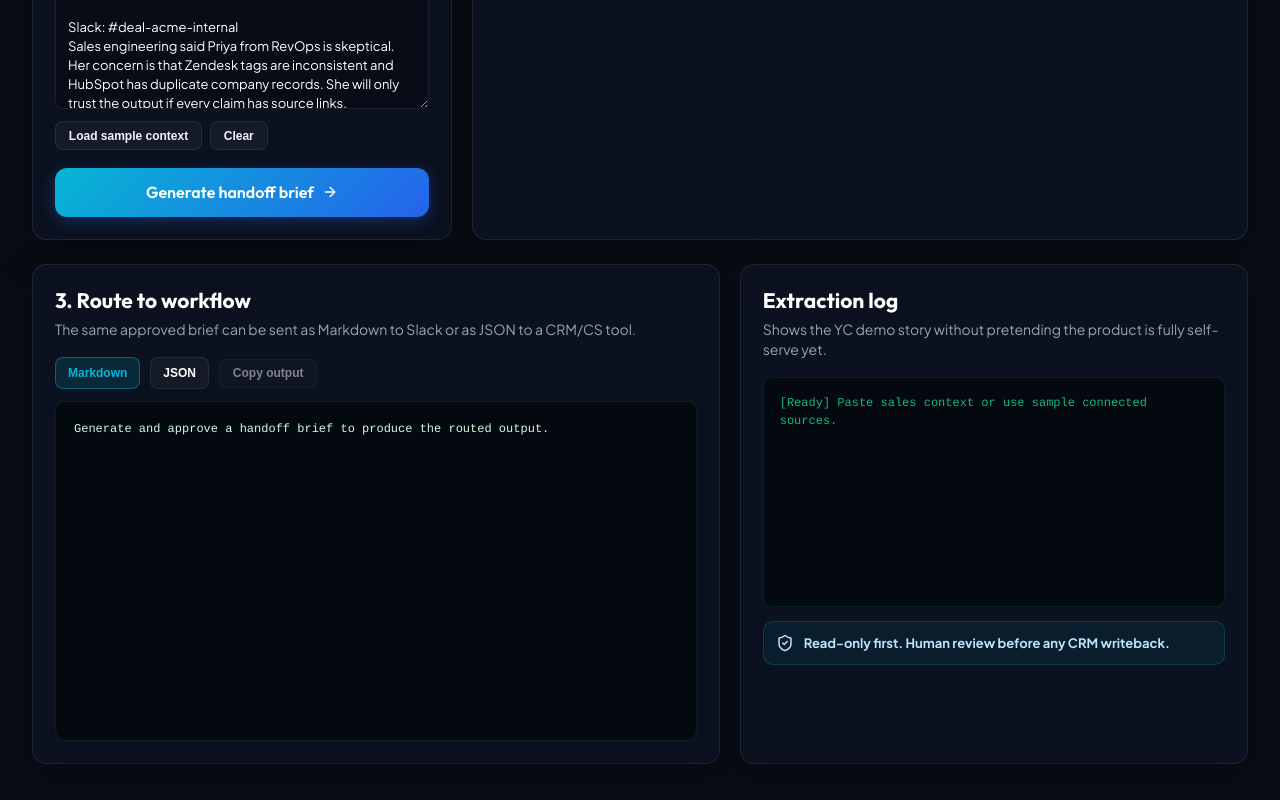
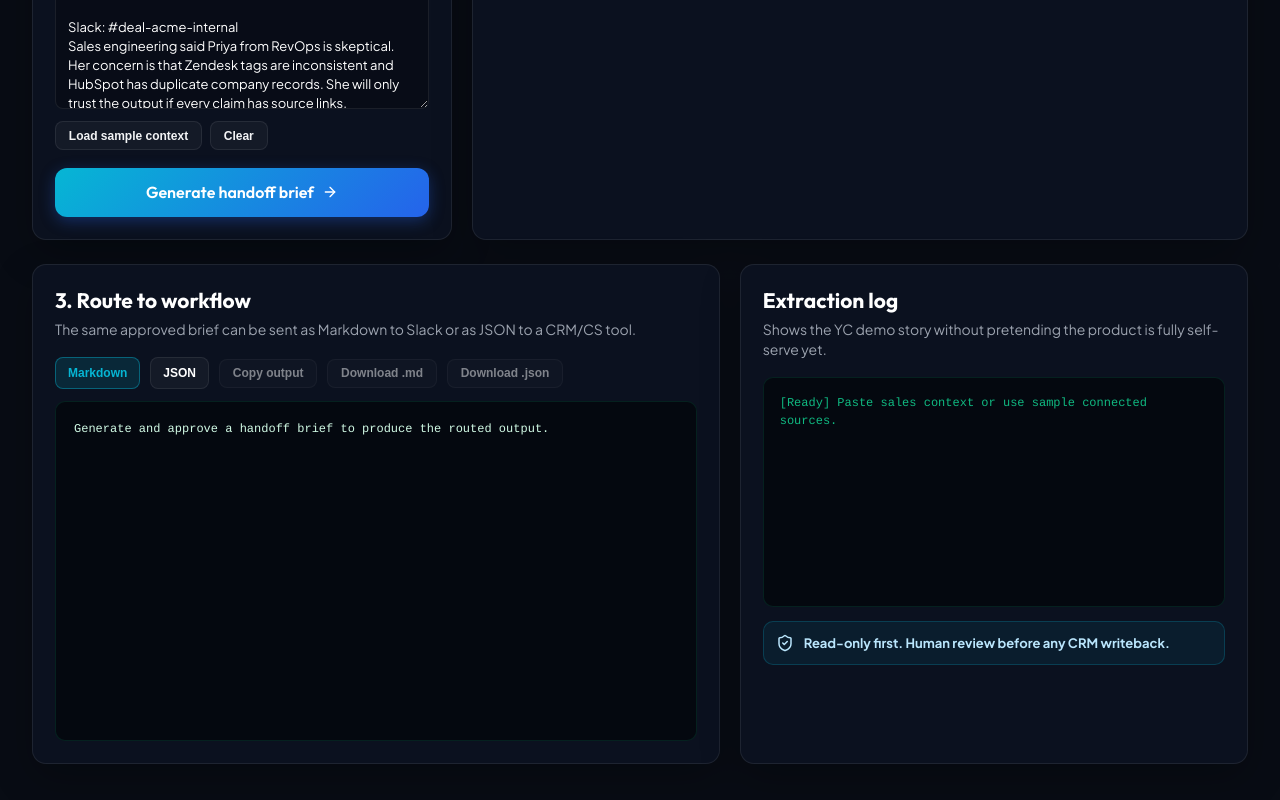
Before and after one commit to adityacs50-lab/Company-brain, a Next.js app: page /admin/handoff in a window 1280 px wide. Shown: the part 859-1659 px from the top of the page. Built offline with nearby package versions, Linux system fonts and the light colour scheme.

Commit message:
Add handoff brief file exports

```diff
--- a/src/app/admin/handoff/page.tsx
+++ b/src/app/admin/handoff/page.tsx
@@ -339,6 +339,40 @@ export default function HandoffDemoPage() {
     }
   };
 
+  const downloadOutput = (mode: 'markdown' | 'json') => {
+    if (!brief) return;
+
+    const fileBody = mode === 'markdown'
+      ? toMarkdown(brief)
+      : JSON.stringify(
+          {
+            format: 'company_brain_sales_to_cs_handoff_brief',
+            approval: isApproved ? 'human_approved' : 'needs_review',
+            brief,
+          },
+          null,
+          2
+        );
+    const extension = mode === 'markdown' ? 'md' : 'json';
+    const mimeType = mode === 'markdown' ? 'text/markdown' : 'application/json';
+    const safeCustomer = brief.customer.toLowerCase().replace(/[^a-z0-9]+/g, '-').replace(/^-+|-+$/g, '') || 'customer';
+    const blob = new Blob([fileBody], { type: `${mimeType};charset=utf-8` });
+    const url = URL.createObjectURL(blob);
+    const link = document.createElement('a');
+
+    link.href = url;
+    link.download = `${safeCustomer}-sales-to-cs-handoff.${extension}`;
+    document.body.appendChild(link);
+    link.click();
+    document.body.removeChild(link);
+    URL.revokeObjectURL(url);
+
+    setLogs((current) => [
+      ...current,
+      `[Export] Downloaded ${extension.toUpperCase()} handoff brief for ${brief.customer}.`,
+    ]);
+  };
+
   return (
     <main className="handoff-shell">
       <nav className="handoff-nav">
@@ -613,6 +647,12 @@ export default function HandoffDemoPage() {
             <button type="button" className="btn-secondary" disabled={!output} onClick={copyOutput}>
               {copied ? 'Copied' : 'Copy output'}
             </button>
+            <button type="button" className="btn-secondary" disabled={!brief} onClick={() => downloadOutput('markdown')}>
+              Download .md
+            </button>
+            <button type="button" className="btn-secondary" disabled={!brief} onClick={() => downloadOutput('json')}>
+              Download .json
+            </button>
           </div>
 
           <pre className="handoff-code-block">
```
